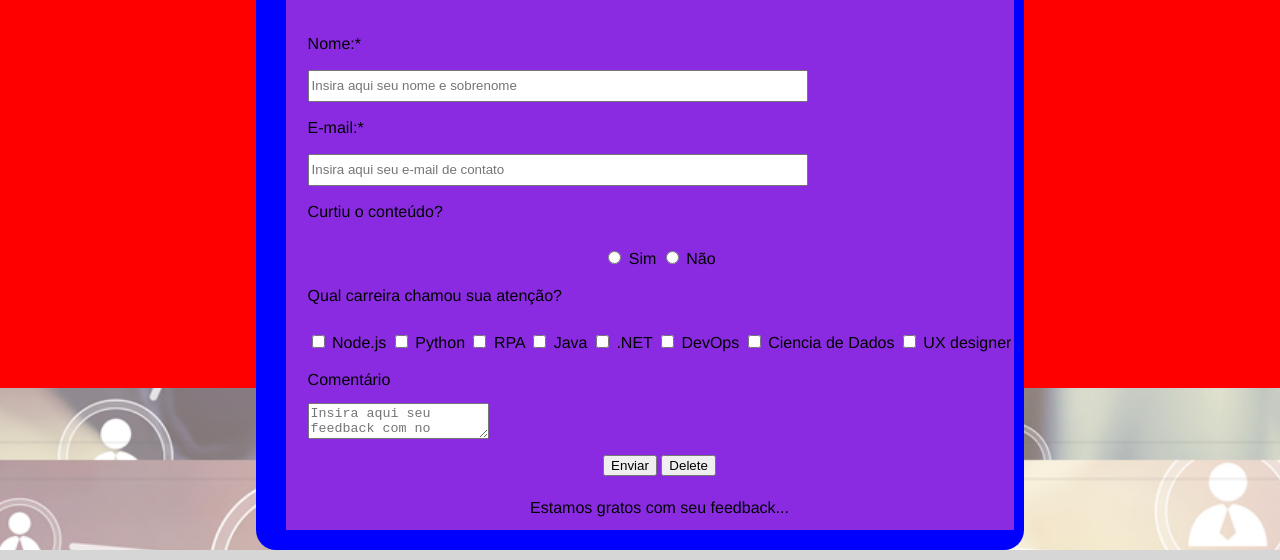
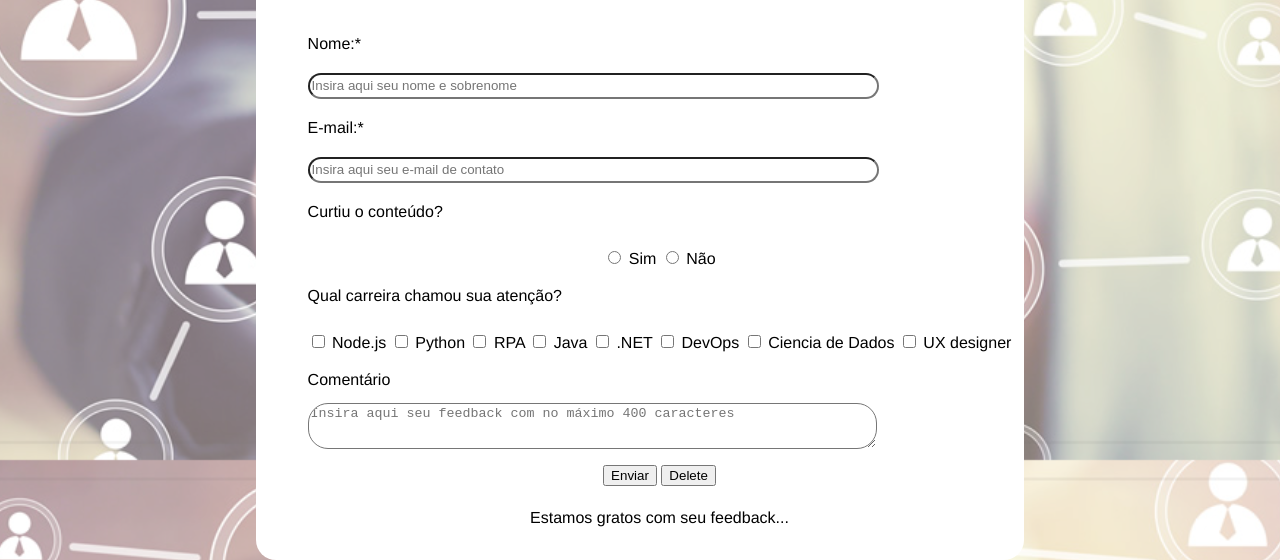
Before and after one commit to RaphaMonteiro/responsive, a plain HTML site: page teste_grid_responsivopg3.html in a window 1280 px wide. Shown: the part 340-900 px from the top of the page. Drawn offline with Linux system fonts and the light colour scheme.

Commit message:
Update gridresponsivopg1_3.css

```diff
--- a/gridresponsivopg1_3.css
+++ b/gridresponsivopg1_3.css
@@ -234,7 +234,7 @@ body{
         left:0%;
         right:0%;
         height: 500px;
-        background-color: red;
+        background-blend-mode: exclusion;
         margin-left:-20px;
 
     }
@@ -244,13 +244,16 @@ body{
         top: 10px;
         left:20%;
         right:20%;
+        bottom: -;
+
 
         margin-top: 10px;
+        margin-bottom: 10px;
 
 
         padding-left: 20px;
         border-radius: 20px;
-        background-color: blue;
+        background-color: white;
         padding-top: 20px;
         padding-bottom: 20px;
     }
@@ -262,7 +265,7 @@ body{
     }
     #min {
         /*background-blend-mode: exclusion;*/
-        background-color: blueviolet;
+
 
     }
     #tbody{
@@ -298,9 +301,15 @@ body{
 
     }
     .feedback{
-        width: 70%;
-        height: 2em;
+        width: 80%;
+        height: 20px;
+        border-radius: 20px;
 
+    }
+    #comentario{
+        width:80%;
+        height: 40px;
+        border-radius:20px;
     }
 }
 
```
